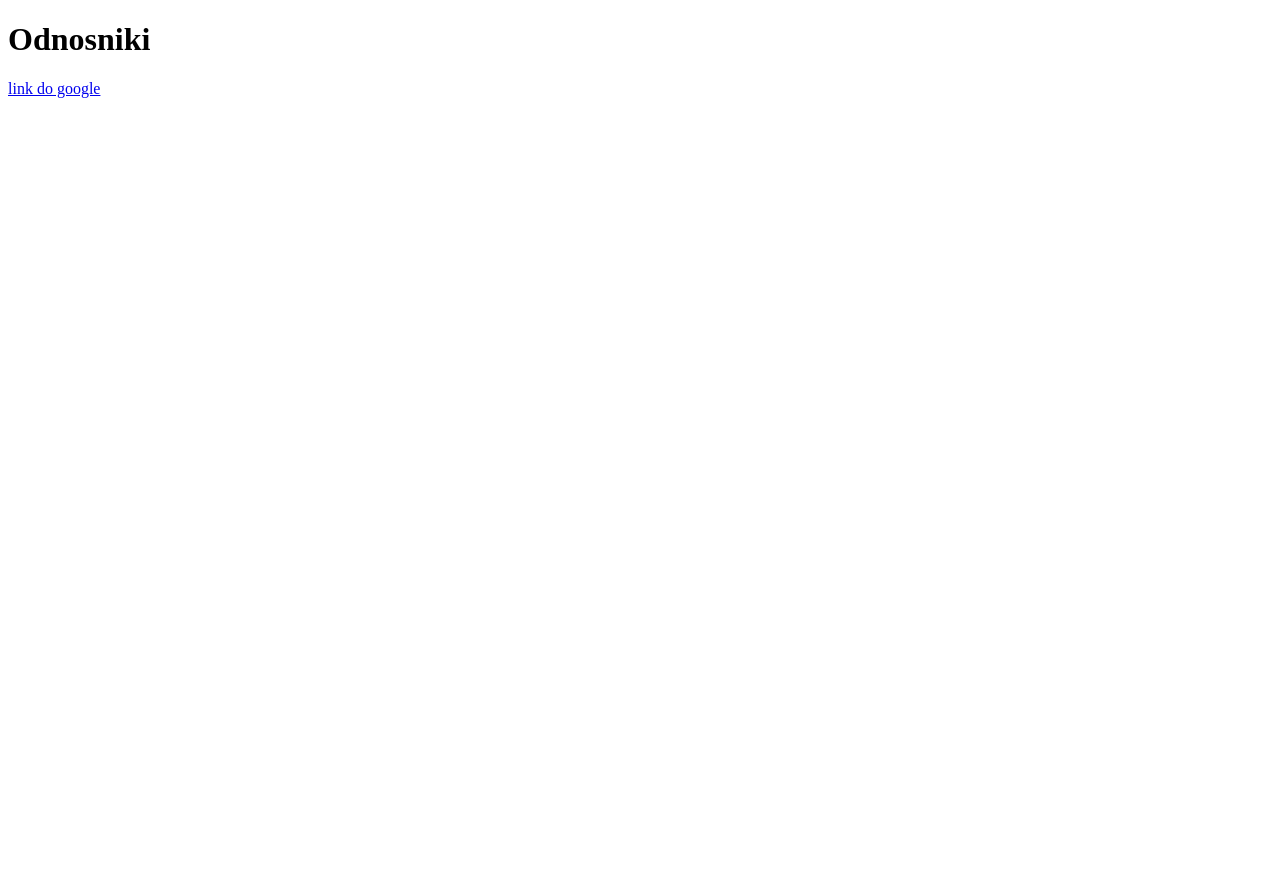
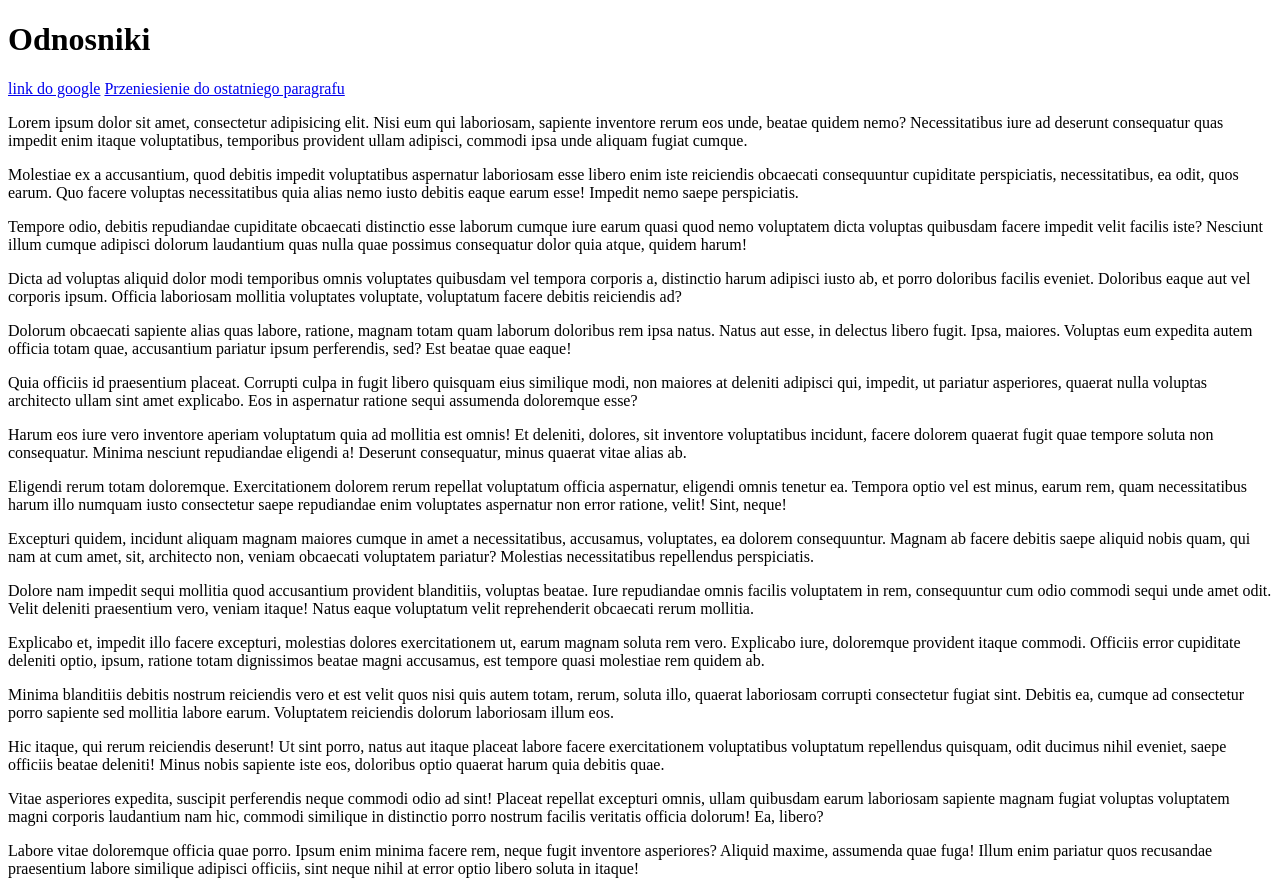
Before and after one commit to karolnowakowski/html5, a plain HTML site: page 1-odnosniki/index.html in a window 1280 px wide. Before the commit the page ends 800 px from the top, so only its background shows below. Drawn offline with Linux system fonts and the light colour scheme.

Commit message:
nowe paragrafy

```diff
--- a/1-odnosniki/index.html
+++ b/1-odnosniki/index.html
@@ -7,5 +7,21 @@
 <body>
     <h1>Odnosniki</h1>
     <a href="https://google.pl">link do google</a>
+    <a href="#cokolwiek">Przeniesienie do ostatniego paragrafu</a>
+    <p>Lorem ipsum dolor sit amet, consectetur adipisicing elit. Nisi eum qui laboriosam, sapiente inventore rerum eos unde, beatae quidem nemo? Necessitatibus iure ad deserunt consequatur quas impedit enim itaque voluptatibus, temporibus provident ullam adipisci, commodi ipsa unde aliquam fugiat cumque.</p>
+    <p>Molestiae ex a accusantium, quod debitis impedit voluptatibus aspernatur laboriosam esse libero enim iste reiciendis obcaecati consequuntur cupiditate perspiciatis, necessitatibus, ea odit, quos earum. Quo facere voluptas necessitatibus quia alias nemo iusto debitis eaque earum esse! Impedit nemo saepe perspiciatis.</p>
+    <p>Tempore odio, debitis repudiandae cupiditate obcaecati distinctio esse laborum cumque iure earum quasi quod nemo voluptatem dicta voluptas quibusdam facere impedit velit facilis iste? Nesciunt illum cumque adipisci dolorum laudantium quas nulla quae possimus consequatur dolor quia atque, quidem harum!</p>
+    <p>Dicta ad voluptas aliquid dolor modi temporibus omnis voluptates quibusdam vel tempora corporis a, distinctio harum adipisci iusto ab, et porro doloribus facilis eveniet. Doloribus eaque aut vel corporis ipsum. Officia laboriosam mollitia voluptates voluptate, voluptatum facere debitis reiciendis ad?</p>
+    <p>Dolorum obcaecati sapiente alias quas labore, ratione, magnam totam quam laborum doloribus rem ipsa natus. Natus aut esse, in delectus libero fugit. Ipsa, maiores. Voluptas eum expedita autem officia totam quae, accusantium pariatur ipsum perferendis, sed? Est beatae quae eaque!</p>
+    <p>Quia officiis id praesentium placeat. Corrupti culpa in fugit libero quisquam eius similique modi, non maiores at deleniti adipisci qui, impedit, ut pariatur asperiores, quaerat nulla voluptas architecto ullam sint amet explicabo. Eos in aspernatur ratione sequi assumenda doloremque esse?</p>
+    <p>Harum eos iure vero inventore aperiam voluptatum quia ad mollitia est omnis! Et deleniti, dolores, sit inventore voluptatibus incidunt, facere dolorem quaerat fugit quae tempore soluta non consequatur. Minima nesciunt repudiandae eligendi a! Deserunt consequatur, minus quaerat vitae alias ab.</p>
+    <p>Eligendi rerum totam doloremque. Exercitationem dolorem rerum repellat voluptatum officia aspernatur, eligendi omnis tenetur ea. Tempora optio vel est minus, earum rem, quam necessitatibus harum illo numquam iusto consectetur saepe repudiandae enim voluptates aspernatur non error ratione, velit! Sint, neque!</p>
+    <p>Excepturi quidem, incidunt aliquam magnam maiores cumque in amet a necessitatibus, accusamus, voluptates, ea dolorem consequuntur. Magnam ab facere debitis saepe aliquid nobis quam, qui nam at cum amet, sit, architecto non, veniam obcaecati voluptatem pariatur? Molestias necessitatibus repellendus perspiciatis.</p>
+    <p>Dolore nam impedit sequi mollitia quod accusantium provident blanditiis, voluptas beatae. Iure repudiandae omnis facilis voluptatem in rem, consequuntur cum odio commodi sequi unde amet odit. Velit deleniti praesentium vero, veniam itaque! Natus eaque voluptatum velit reprehenderit obcaecati rerum mollitia.</p>
+    <p>Explicabo et, impedit illo facere excepturi, molestias dolores exercitationem ut, earum magnam soluta rem vero. Explicabo iure, doloremque provident itaque commodi. Officiis error cupiditate deleniti optio, ipsum, ratione totam dignissimos beatae magni accusamus, est tempore quasi molestiae rem quidem ab.</p>
+    <p>Minima blanditiis debitis nostrum reiciendis vero et est velit quos nisi quis autem totam, rerum, soluta illo, quaerat laboriosam corrupti consectetur fugiat sint. Debitis ea, cumque ad consectetur porro sapiente sed mollitia labore earum. Voluptatem reiciendis dolorum laboriosam illum eos.</p>
+    <p>Hic itaque, qui rerum reiciendis deserunt! Ut sint porro, natus aut itaque placeat labore facere exercitationem voluptatibus voluptatum repellendus quisquam, odit ducimus nihil eveniet, saepe officiis beatae deleniti! Minus nobis sapiente iste eos, doloribus optio quaerat harum quia debitis quae.</p>
+    <p>Vitae asperiores expedita, suscipit perferendis neque commodi odio ad sint! Placeat repellat excepturi omnis, ullam quibusdam earum laboriosam sapiente magnam fugiat voluptas voluptatem magni corporis laudantium nam hic, commodi similique in distinctio porro nostrum facilis veritatis officia dolorum! Ea, libero?</p>
+    <p id="cokolwiek">Labore vitae doloremque officia quae porro. Ipsum enim minima facere rem, neque fugit inventore asperiores? Aliquid maxime, assumenda quae fuga! Illum enim pariatur quos recusandae praesentium labore similique adipisci officiis, sint neque nihil at error optio libero soluta in itaque!</p>
 </body>
 </html>
```
